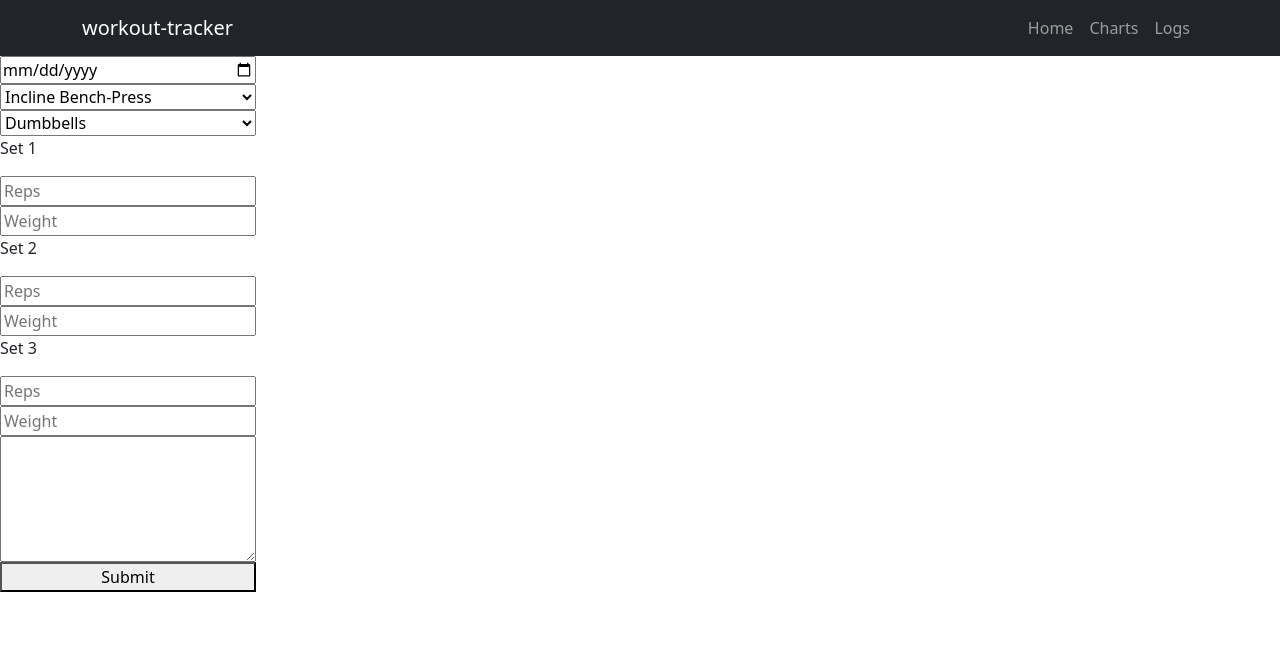
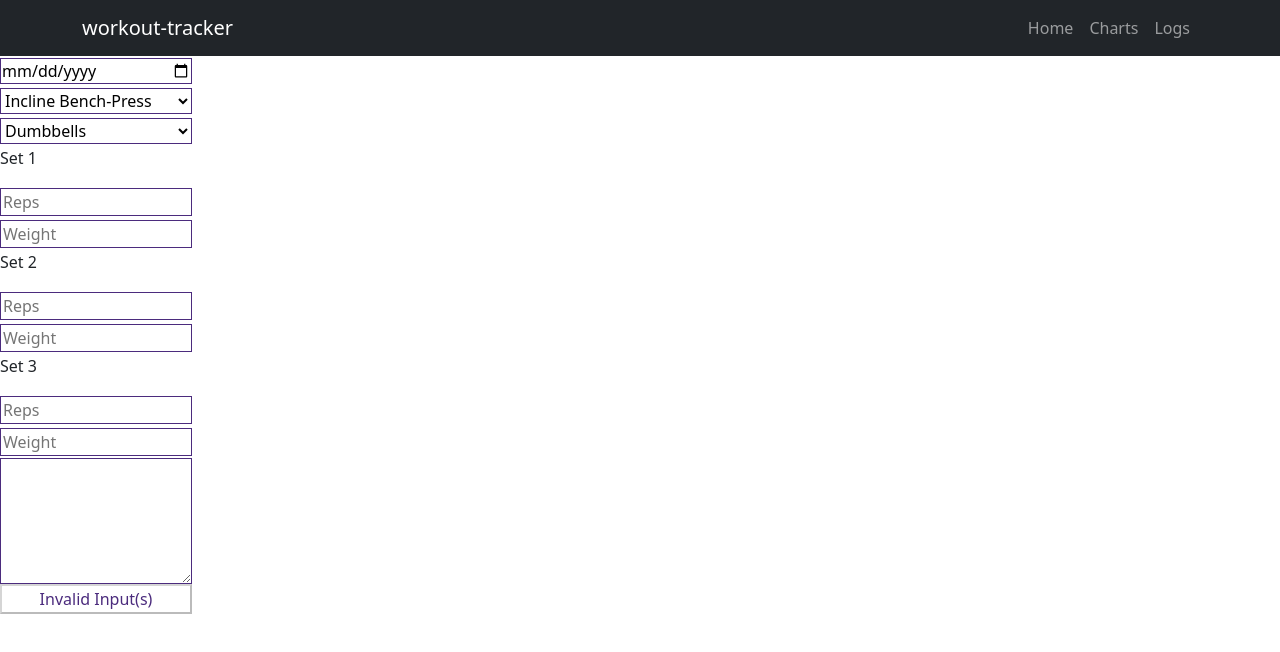
Before and after one commit to samuel-b/workout-tracker-frontend, a React (Create React App) app: page / in a window 1280 px wide. Shown: the top 652 px of the page. Built offline with nearby package versions, Linux system fonts and the light colour scheme; no server answers; the database is empty.

Commit message:
fixed bug with chart.js function and started styled components

```diff
--- a/src/App.jsx
+++ b/src/App.jsx
@@ -2,11 +2,13 @@ import "bootstrap/dist/css/bootstrap.min.css";
 import { getAll } from "./services/server";
 import { useQuery } from "react-query";
 import { BrowserRouter, Routes, Route } from "react-router-dom";
+import theme from "./theme";
 import BootstrapNav from "./components/BootstrapNav/BootstrapNav";
 import WorkoutInfo from "./components/WorkoutInfo/WorkoutInfo";
 import WorkoutChartList from "./components/WorkoutChart/WorkoutChartList";
 import WorkoutLogList from "./components/WorkoutLog/WorkoutLogList";
 import WorkoutForm from "./components/WorkoutForm/WorkoutForm";
+import { ThemeProvider } from "styled-components";
 
 function App() {
     const getData = async () => {
@@ -26,6 +28,7 @@ function App() {
 
     return (
         <BrowserRouter>
+            <ThemeProvider theme={theme}>
                 <BootstrapNav />
                 <Routes>
                     <Route path="/" element={<WorkoutForm />} />
@@ -42,6 +45,7 @@ function App() {
                         element={<WorkoutInfo workouts={data} />}
                     />
                 </Routes>
+            </ThemeProvider>
         </BrowserRouter>
     );
 }
--- a/src/components/WorkoutChart/WorkoutChart.jsx
+++ b/src/components/WorkoutChart/WorkoutChart.jsx
@@ -34,7 +34,7 @@ const WorkoutChart = ({ item }) => {
         },
     };
 
-    let labels = item.dateArr.sort();
+    let labels = item.dateArr;
     let dataset = item.oneRmArr;
     const data = {
         labels,
--- a/src/components/WorkoutChart/WorkoutChartList.jsx
+++ b/src/components/WorkoutChart/WorkoutChartList.jsx
@@ -3,6 +3,7 @@ import WorkoutChart from "./WorkoutChart";
 const WorkoutChartList = ({ data }) => {
     let funArr = [];
     const testFunc = (exercise) => {
+        data.sort((a, b) => (a.date > b.date) ? 1 : -1)
         let oneRmArr = [];
         let dateArr = [];
         for (let i = 0; i < data.length; i++) {
--- a/src/components/WorkoutForm/StyledWorkoutForm.jsx
+++ b/src/components/WorkoutForm/StyledWorkoutForm.jsx
@@ -3,5 +3,46 @@ import styled from "styled-components";
 export const FormWrapper = styled.div`
     display: flex;
     flex-direction: column;
-    width: 20%;
+    width: 15%;
 `;
+
+export const StyledInput = styled.input`
+    margin: 2px 0;
+    border: 1px solid ${(props) => props.theme.colors.primary};
+    &:focus {
+        outline: none;
+        box-shadow: 1px 1px 1px 1px ${(props) => props.theme.colors.primary};
+    }
+`;
+
+export const StyledSelect = styled.select`
+    margin: 2px 0;
+    background-color: ${(props) => props.theme.colors.lightBg};
+    border: 1px solid ${(props) => props.theme.colors.primary};
+    &:focus {
+        outline: none;
+        box-shadow: 1px 1px 1px 1px ${(props) => props.theme.colors.primary};
+    }
+`;
+
+export const StyledButton = styled.button`
+    background-color: ${(props) => props.theme.colors.lightBg};
+    color: ${(props) => props.theme.colors.primary};
+    &:hover {
+        background-color: ${(props) => props.theme.colors.primary};
+        color: ${(props) => props.theme.colors.lightBg};
+    }
+`;
+
+export const StyledDiabledButton = styled.button`
+    background-color: ${(props) => props.theme.colors.lightBg};
+    color: ${(props) => props.theme.colors.primary};
+`;
+
+export const StyledTextArea = styled.textarea`
+    border: 1px solid ${(props) => props.theme.colors.primary};
+    &:focus {
+        outline: none;
+        box-shadow: 1px 1px 1px 1px ${(props) => props.theme.colors.primary};
+    }
+`;
--- a/src/components/WorkoutForm/WorkoutForm.jsx
+++ b/src/components/WorkoutForm/WorkoutForm.jsx
@@ -1,6 +1,13 @@
 import { useState } from "react";
 import { create } from "../../services/server";
 import { FormWrapper } from "./StyledWorkoutForm";
+import {
+    StyledButton,
+    StyledInput,
+    StyledTextArea,
+    StyledSelect,
+    StyledDiabledButton,
+} from "./StyledWorkoutForm";
 
 const WorkoutForm = () => {
     const [date, setDate] = useState("");
@@ -72,18 +79,6 @@ const WorkoutForm = () => {
     };
 
     const handleSubmit = () => {
-        if (
-            !date ||
-            !repsSetOne ||
-            !repsSetTwo ||
-            !repsSetThree ||
-            !weightSetOne ||
-            !weightSetTwo ||
-            !weightSetThree
-        ) {
-            alert("Missing Input Fields");
-            return;
-        }
         create(
             "workouts",
             date,
@@ -102,9 +97,9 @@ const WorkoutForm = () => {
 
     return (
         <FormWrapper>
-            <input onChange={handleDate} type="date" required />
-            <select onChange={handleExercise} name="" id="">
-            <option disabled>--Chest/Triceps--</option>
+            <StyledInput onChange={handleDate} type="date" required />
+            <StyledSelect onChange={handleExercise} name="" id="">
+                <option disabled>--Chest/Triceps--</option>
                 <option value="Incline Bench-Press">Incline Bench-Press</option>
                 <option value="Bench-Press">Bench-Press</option>
                 <option value="Decline Bench-Press">Decline Bench-Press</option>
@@ -125,52 +120,68 @@ const WorkoutForm = () => {
                 <option value="Bent-Over Row">Bent-Over Row</option>
                 <option value="Hammer Curl">Hammer Curl</option>
                 <option value="Preacher Curl">Preacher Curl</option>
-            </select>
-            <select onChange={handleEquipment} name="" id="">
+            </StyledSelect>
+            <StyledSelect onChange={handleEquipment} name="" id="">
                 <option value="Dumbbells">Dumbbells</option>
                 <option value="Machine">Machine</option>
-            </select>
+            </StyledSelect>
             <p>Set 1</p>
-            <input
+            <StyledInput
                 onChange={handleRepsSetOne}
                 type="number"
                 placeholder="Reps"
                 required
             />
-            <input
+            <StyledInput
                 onChange={handleWeightSetOne}
                 type="number"
                 placeholder="Weight"
                 required
             />
             <p>Set 2</p>
-            <input
+            <StyledInput
                 onChange={handleRepsSetTwo}
                 type="number"
                 placeholder="Reps"
                 required
             />
-            <input
+            <StyledInput
                 onChange={handleWeightSetTwo}
                 type="number"
                 placeholder="Weight"
                 required
             />
             <p>Set 3</p>
-            <input
+            <StyledInput
                 onChange={handleRepsSetThree}
                 type="number"
                 placeholder="Reps"
                 required
             />
-            <input
+            <StyledInput
                 onChange={handleWeightSetThree}
                 type="number"
                 placeholder="Weight"
                 required
             />
-            <textarea onChange={handleNotes} name="" id="" rows="5"></textarea>
-            <button onClick={handleSubmit}>Submit</button>
+            <StyledTextArea
+                onChange={handleNotes}
+                name=""
+                id=""
+                rows="5"></StyledTextArea>
+            {!date ||
+            !repsSetOne ||
+            !repsSetTwo ||
+            !repsSetThree ||
+            !weightSetOne ||
+            !weightSetTwo ||
+            !weightSetThree ? (
+                <StyledDiabledButton disabled>
+                    Invalid Input(s)
+                </StyledDiabledButton>
+            ) : (
+                <StyledButton onClick={handleSubmit}>Submit</StyledButton>
+            )}
         </FormWrapper>
     );
 };
--- /dev/null
+++ b/src/theme/index.jsx
@@ -0,0 +1,14 @@
+const theme = {
+    colors: {
+        primary: "#4B2B7D",
+        lightBg: "#FFFFFF",
+        darkBg: "#222222",
+    },
+    fonts: {
+        // header: "Calibri",
+        // body: "Calibri",
+        // body2: "Calibri",
+    },
+};
+
+export default theme;
```
Lines whose indentation alone changed are shown as unchanged.
